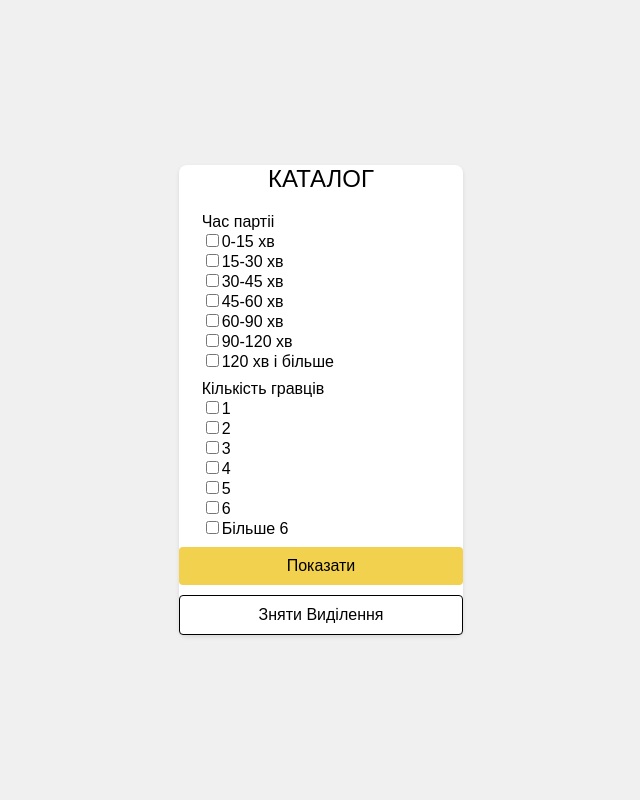
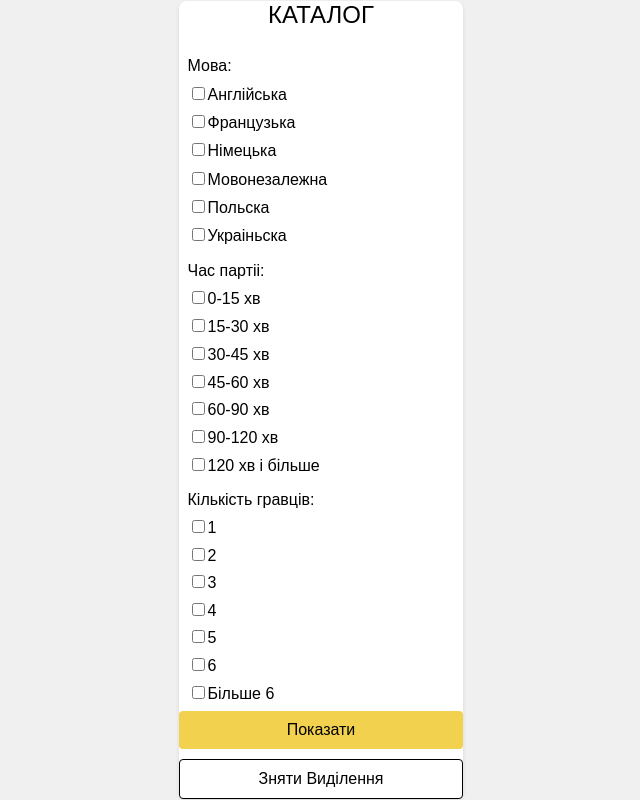
Before and after one commit to marustas/RivneGray-Filters, a plain HTML site: page index.html in a window 1280 px wide. Shown: the whole page, without its empty margins (319-959 px from the left). Drawn offline with Linux system fonts and the light colour scheme.

Commit message:
All simple filters added

```diff
--- a/index.css
+++ b/index.css
@@ -55,10 +55,13 @@ button {
   padding: 0;
 }
 
+.checkbox-list li {
+  margin-top: 6%;
+}
+
 .checkbox-container {
   display: flex;
   flex-direction: column;
   align-items: start;
-  padding-left: 5%;
   margin: 3%;
 }
--- a/index.html
+++ b/index.html
@@ -12,7 +12,18 @@
       <div class="title">КАТАЛОГ</div>
       <div class="checkbox-container">
         <ul class="checkbox-list">
-          <li>Час партii</li>
+          <li>Мова:</li>
+          <li><input type="checkbox" />Англiйська</li>
+          <li><input type="checkbox" />Французька</li>
+          <li><input type="checkbox" />Нiмецька</li>
+          <li><input type="checkbox" />Мовонезалежна</li>
+          <li><input type="checkbox" />Польска</li>
+          <li><input type="checkbox" />Украiньска</li>
+        </ul>
+      </div>
+      <div class="checkbox-container">
+        <ul class="checkbox-list">
+          <li>Час партii:</li>
           <li><input type="checkbox" />0-15 хв</li>
           <li><input type="checkbox" />15-30 хв</li>
           <li><input type="checkbox" />30-45 хв</li>
@@ -24,7 +35,7 @@
       </div>
       <div class="checkbox-container">
         <ul class="checkbox-list">
-          <li>Кiлькiсть гравцiв</li>
+          <li>Кiлькiсть гравцiв:</li>
           <li><input type="checkbox" />1</li>
           <li><input type="checkbox" />2</li>
           <li><input type="checkbox" />3</li>
```
